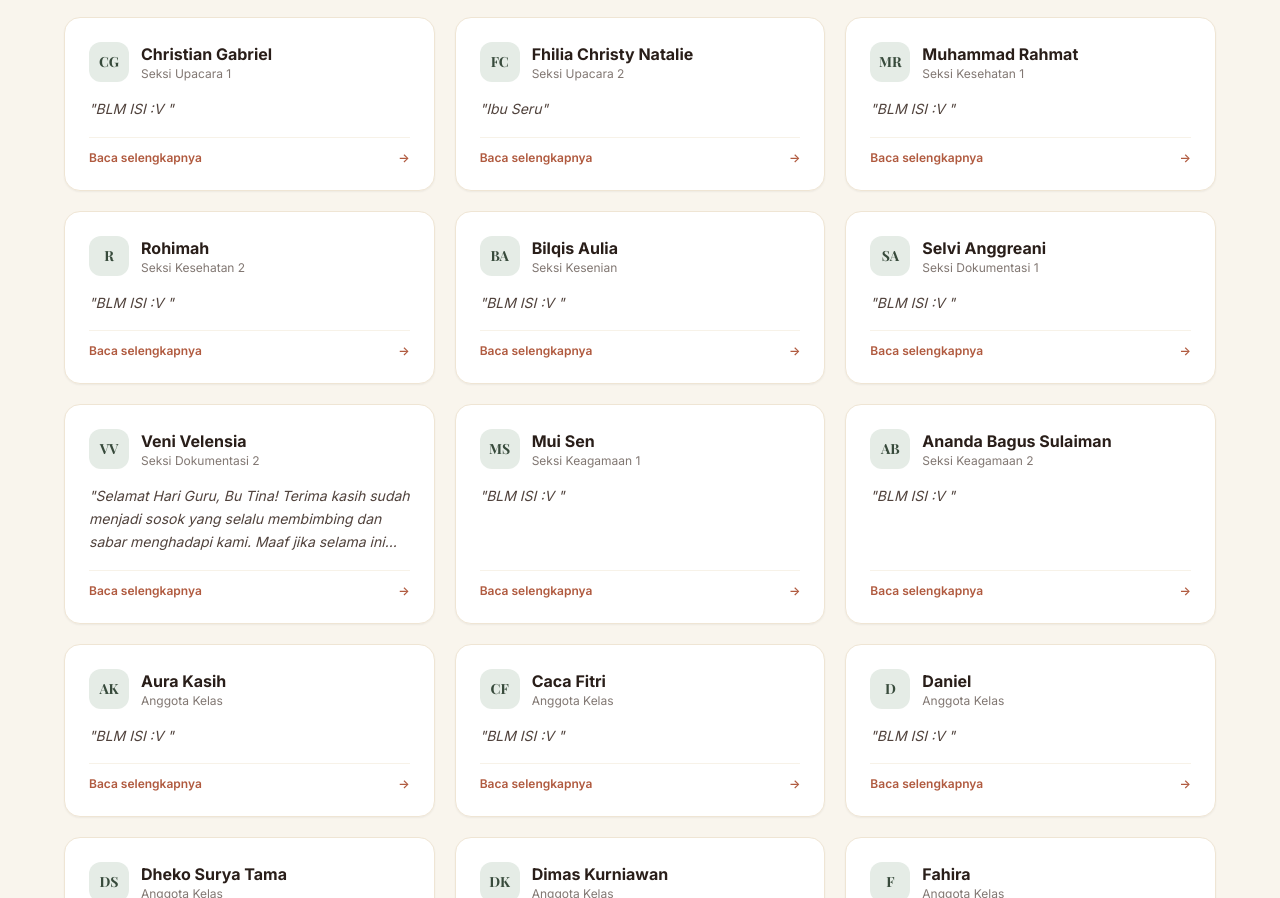
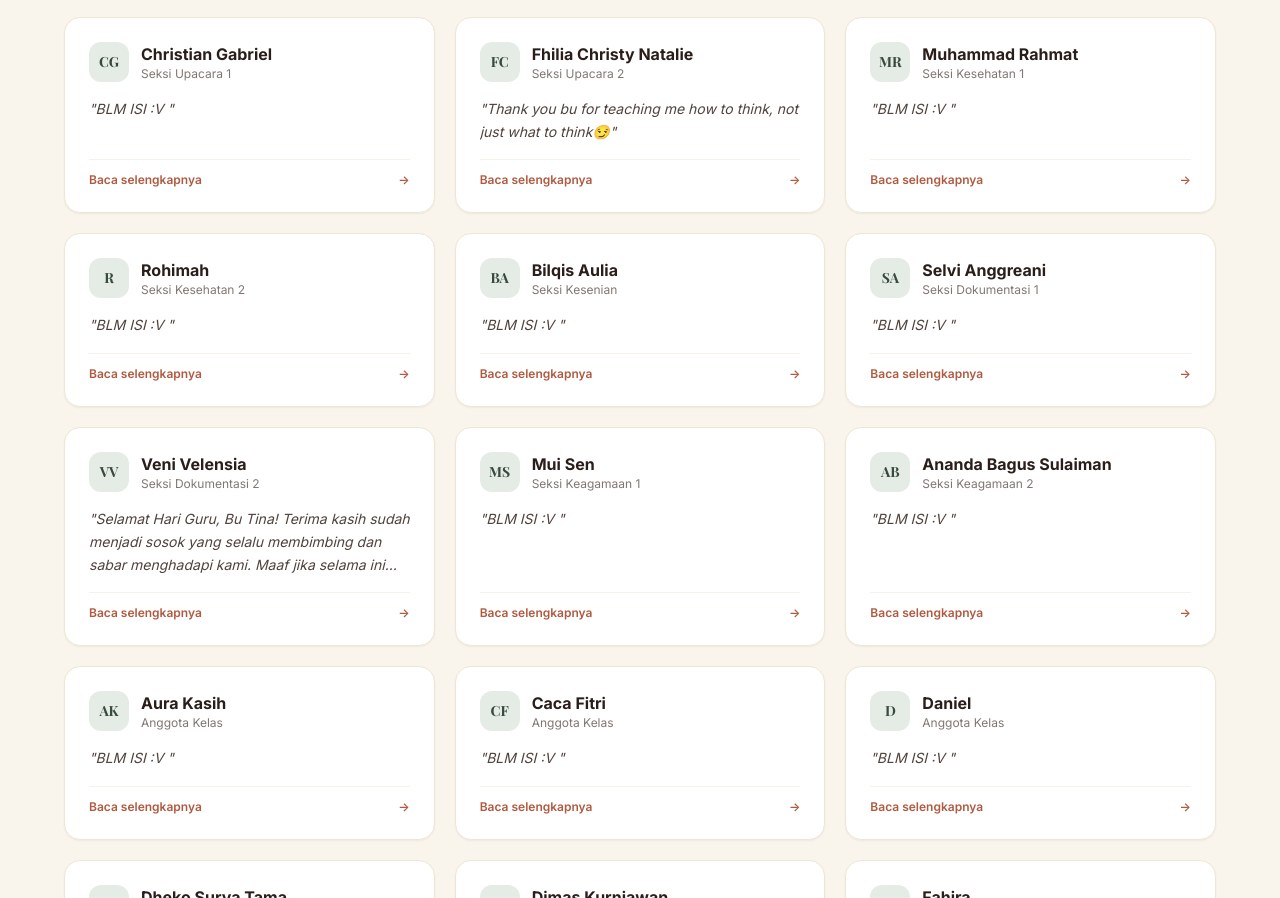
Before and after one commit to alfaa855/alfaa855.github.io, a plain HTML site: page index.html in a window 1280 px wide. Shown: the part 5980-6878 px from the top of the page. Drawn offline with nearby package versions, Linux system fonts and the light colour scheme; a web font is replaced by a local one.

Commit message:
Update message from 'Ibu Seru' to a thank you note

```diff
--- a/index.html
+++ b/index.html
@@ -567,7 +567,7 @@
             {
                 name: "Fhilia Christy Natalie",
                 role: "Seksi Upacara 2",
-                message: "Ibu Seru"
+                message: "Thank you bu for teaching me how to think, not just what to think😏"
             },
             {
                 name: "Muhammad Rahmat",
```
